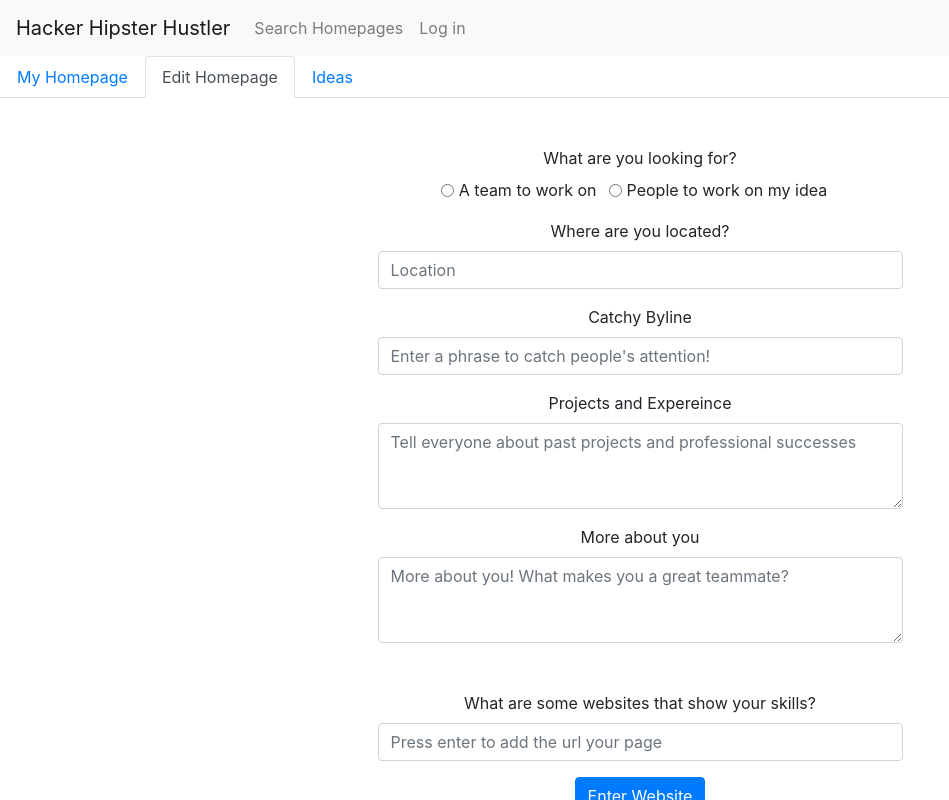
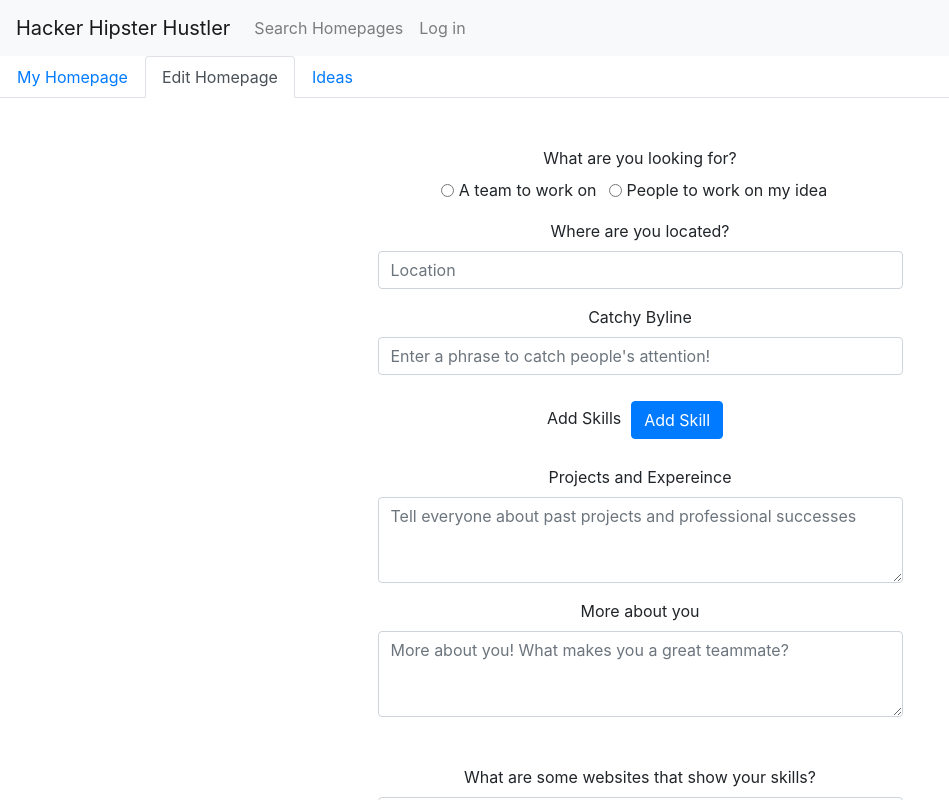
Before and after one commit to nmegrant/Hacker-Hustler-Hipster-client, a React (Create React App) app: page /mypage in a window 1280 px wide. Both pictures are taken after a click on the tab "Edit Homepage". Shown: the top 800 px of the page, without its empty margins (0-949 px from the left). Built offline with nearby package versions, Linux system fonts and the light colour scheme; no server answers.

Commit message:
Update idea store so don't need to refresh for add/delete

```diff
--- a/package.json
+++ b/package.json
@@ -10,6 +10,7 @@
     "bootstrap": "^4.5.0",
     "react": "^16.13.1",
     "react-bootstrap": "^1.0.1",
+    "react-bootstrap-autosuggest": "^0.5.0",
     "react-dom": "^16.13.1",
     "react-geocode": "^0.2.1",
     "react-redux": "^7.2.0",
--- a/src/components/EditHomepage.js
+++ b/src/components/EditHomepage.js
@@ -1,6 +1,7 @@
 import React, { useState } from "react";
 import { useDispatch } from "react-redux";
 // import Geocode from "react-geocode";
+import Autosuggest from "react-bootstrap-autosuggest";
 
 import { sendHomepageInfoThunkCreator } from "../store/mypage/actions";
 
@@ -19,6 +20,10 @@ export default function EditHomepage() {
 
   const [website, setWebsite] = useState("");
   const [websites, setWebsites] = useState([]);
+
+  const [skill, setSkill] = useState("");
+  const [skills, setSkills] = useState([]);
+  const tagList = ["c++", "Javascript", "Python"];
 
   // const [tag, setTag] = useState("");
   // const [tags, setTags] = useState([]);
@@ -60,11 +65,12 @@ export default function EditHomepage() {
     setWebsite("");
   }
 
-  // function submitTag(event) {
-  //   event.preventDefault();
-  //   setTags([...tags, tag]);
-  //   setTag("");
-  // }
+  function submitSkill(event) {
+    event.preventDefault();
+    console.log(skill);
+    // setTags([...tags, tag]);
+    setSkill("");
+  }
 
   return (
     <Container>
@@ -118,6 +124,24 @@ export default function EditHomepage() {
             onChange={(event) => setByline(event.target.value)}
           ></Form.Control>
         </Form.Group>
+        <Form.Group controlId="formGroupSkills">
+          <Form.Label>Add Skills</Form.Label>
+          {/* <Autosuggest
+            datalist={tagList}
+            datalistOnly
+            // value={skill}
+            // valueIsItem
+            // onChange={(event) => setSkill(event.target.value)}
+            placeholder="Add skills"
+          ></Autosuggest> */}
+          <Button
+            type="submit"
+            onClick={submitSkill}
+            style={{ margin: "10px" }}
+          >
+            Add Skill
+          </Button>{" "}
+        </Form.Group>
         <Form.Group controlId="formGroupProjectsandExpereince">
           <Form.Label>Projects and Expereince</Form.Label>
           <Form.Control
@@ -150,20 +174,6 @@ export default function EditHomepage() {
         <Button type="submit" onClick={submitWebsite}>
           Enter Website
         </Button>
-        {/* <Form.Group controlId="formGroupTags" className="mt-5">
-          <Form.Label>
-            Add some skill tags, this is how teammates will find you
-          </Form.Label>
-          <Form.Control
-            type="text"
-            placeholder="Press enter to add a skill"
-            value={tag}
-            onChange={(event) => setTag(event.target.value)}
-          ></Form.Control>
-        </Form.Group>
-        <Button type="submit" onClick={submitTag}>
-          Add tag
-        </Button> */}
       </Form>
       <Button type="submit" onClick={submitForm} className="mt-5">
         Update Information
--- a/src/components/Ideas.js
+++ b/src/components/Ideas.js
@@ -26,7 +26,7 @@ export default function Ideas() {
   }, [dispatch]);
 
   function submitIdea(event) {
-    event.preventDefault();
+    // event.preventDefault();
     const newIdea = { title, description, hacker, hipster, hustler };
     dispatch(addNewIdeaThunkCreator(newIdea));
     setTitle("");
--- a/src/store/ideas/actions.js
+++ b/src/store/ideas/actions.js
@@ -11,6 +11,13 @@ export function newIdeaAdded(idea) {
   return {
     type: "NEW_IDEA_ADDED",
     payload: idea,
+  };
+}
+
+export function deleteIdea(id) {
+  return {
+    type: "DELETE_IDEA",
+    payload: id,
   };
 }
 
@@ -52,6 +59,7 @@ export function deleteIdeaThunkCreator(id) {
           id,
         },
       });
+      dispatch(deleteIdea(id));
     } catch (error) {
       console.log(`Error: ${error}`);
     }
--- a/src/store/ideas/reducer.js
+++ b/src/store/ideas/reducer.js
@@ -5,7 +5,10 @@ export default function ideasReducer(state = initialState, action) {
     case "FETCH_IDEAS":
       return [...action.payload];
     case "NEW_IDEA_ADDED":
-      return [...state, ...action.payload];
+      return [...state, action.payload];
+    case "DELETE_IDEA":
+      let newState = [...state].filter((idea) => idea.id !== action.payload);
+      return [...newState];
     default:
       return state;
   }
```
Also changed, not shown: 1 other file (tests, documents, lock files or other folders).
